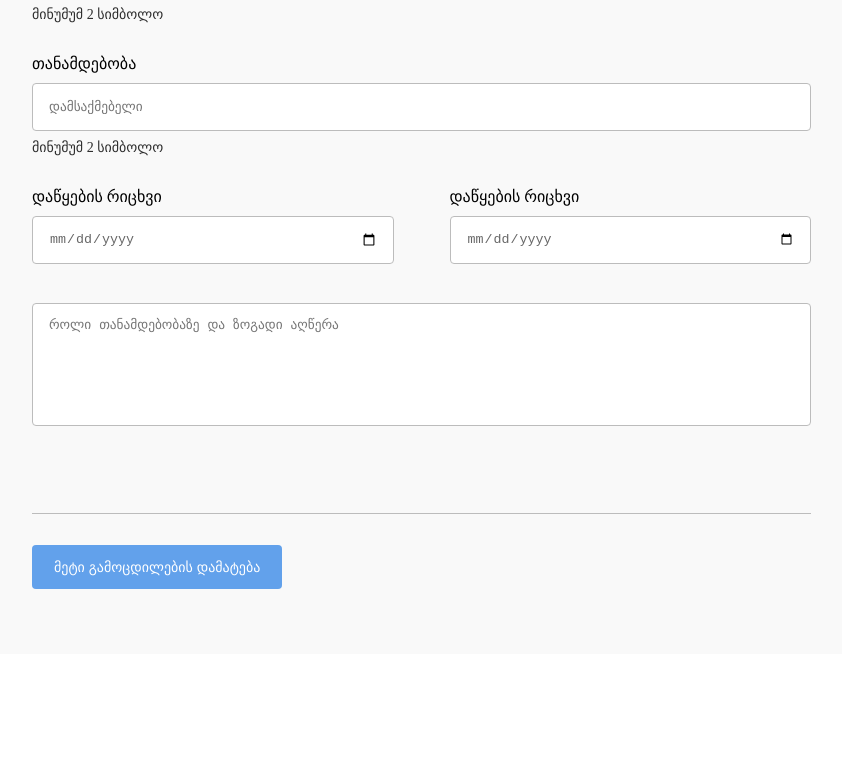
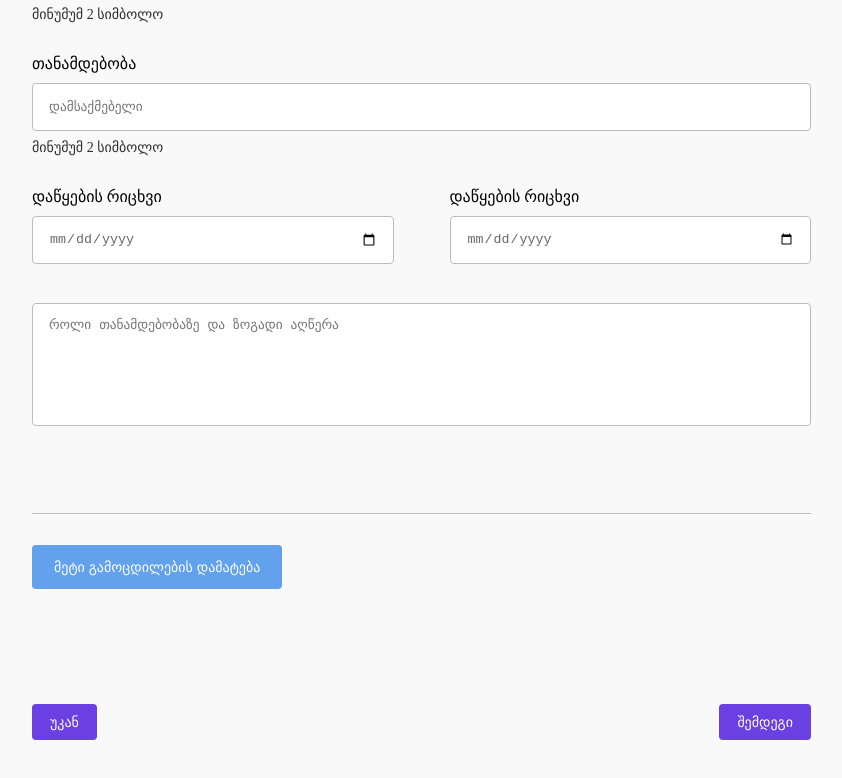
Before and after one commit to beqa200/team-5, a React (Vite) app: page /Experience in a window 1280 px wide. Shown: the part 242-1020 px from the top of the page, without its empty margins (118-960 px from the left). Before the commit the page ends 896 px from the top, so only its background shows below. Built offline with nearby package versions, Linux system fonts and the light colour scheme; a web font is replaced by a local one.

Commit message:
finish design

```diff
--- a/src/components/EducationForm.tsx
+++ b/src/components/EducationForm.tsx
@@ -143,7 +143,7 @@ export const LightSkyButton = styled.button`
   cursor: pointer;
 `;
 
-const BlueButton = styled(LightSkyButton)`
+export const BlueButton = styled(LightSkyButton)`
   background-color: #6b40e3;
   padding: 10px 18px;
 `;
--- a/src/index.css
+++ b/src/index.css
@@ -10,5 +10,6 @@
 
 html,
 body {
+  font-family: myFont;
   min-height: 100vh;
 }
--- a/src/pages/Experience.tsx
+++ b/src/pages/Experience.tsx
@@ -1,7 +1,7 @@
 import styled from "styled-components";
 import Header from "../components/exprerienceComp/Header";
-import Input, { Label } from "../components/exprerienceComp/Input";
-import { LightSkyButton } from "../components/EducationForm";
+import Input from "../components/exprerienceComp/Input";
+import { BlueButton, LightSkyButton } from "../components/EducationForm";
 
 export default function Experience() {
   return (
@@ -45,6 +45,10 @@ export default function Experience() {
           </div>
         </div>
       </section>
+      <Footer>
+        <BlueButton>უკან</BlueButton>
+        <BlueButton>შემდეგი</BlueButton>
+      </Footer>
     </MainDiv>
   );
 }
@@ -64,3 +68,10 @@ const TextArea = styled.textarea`
   border: solid 1px #bcbcbc;
   border-radius: 4px;
 `;
+
+const Footer = styled.footer`
+  padding-left: 102px;
+  margin-top: 115px;
+  display: flex;
+  justify-content: space-between;
+`;
```
